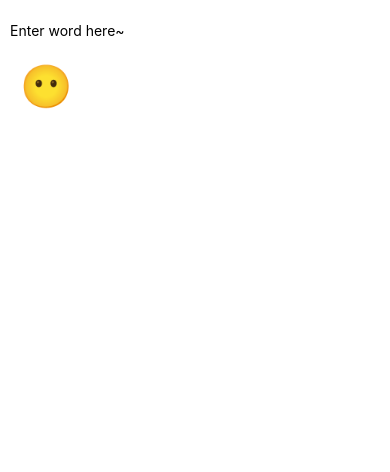
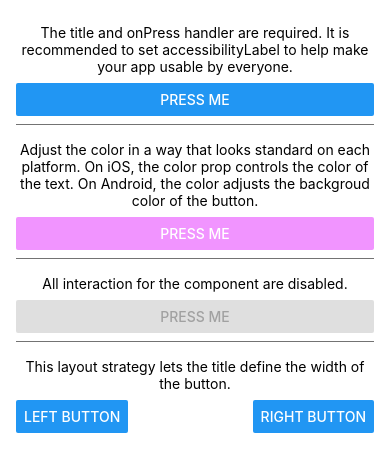
Before and after one commit to fuslonflare/react_lab, a React Native app in the folder react-native-lab/AwesomeProject/: screen / in a window 390 px wide. Shown: the top 472 px of the page. Built offline with nearby package versions, Linux system fonts and the light colour scheme.

Commit message:
Finish topic Button.

```diff
--- a/react-native-lab/AwesomeProject/App.js
+++ b/react-native-lab/AwesomeProject/App.js
@@ -1,25 +1,102 @@
 import React, { Component } from 'react';
-import { View, Text, TextInput } from 'react-native';
+import {
+    StyleSheet,
+    Button,
+    View,
+    SafeAreaView,
+    Text,
+    Alert
+} from 'react-native';
 
-export default class PizzaTranslator extends Component {
-    constructor(props) {
-        super(props);
-        this.state = {text: ''};
+const styles = StyleSheet.create({
+    container: {
+        flex: 1,
+        marginTop: 16,
+        marginHorizontal: 16
+    },
+    title: {
+        textAlign: 'center',
+        marginVertical: 8
+    },
+    fixToText: {
+        flexDirection: 'row',
+        justifyContent: 'space-between'
+    },
+    separator: {
+        marginVertical: 8,
+        borderBottomColor: '#737373',
+        borderBottomWidth: StyleSheet.hairlineWidth
     }
+});
 
+function Separator() {
+    return <View style={styles.separator} />;
+}
+
+export default class App extends Component {
     render() {
-        return (
-            <View style={{padding: 10}}>
-                <TextInput
-                    style={{height: 40}}
-                    placeholder="Enter word here~"
-                    onChangeText={(text) => this.setState({text})}
-                    value={this.state.text}
-                />
-                <Text style={{padding: 10, fontSize: 42}}>
-                    {this.state.text.split(' ').map((word) => word + '😶').join('')}
-                </Text>
-            </View>
+        return(
+            <SafeAreaView style={styles.container}>
+                <View>
+                    <Text style={styles.title}>
+                        The title and onPress handler are required. It is recommended to set
+                        accessibilityLabel to help make your app usable by everyone.
+                    </Text>
+                    <Button
+                        title="Press me"
+                        onPress={() => Alert.alert(
+                            'Alert Title',
+                            'Alert message',
+                            [
+                                {text: 'Ask me later', onPress: () => console.log('Ask me later pressed')},
+                                {text: 'Cancel', onPress: () => console.log('Cancel pressed'), style: 'cancel'},
+                                {text: 'OK', onPress: () => console.log('OK pressed')}
+                            ],
+                            {cancelable: false}
+                        )}
+                    />
+                </View>
+                <Separator />
+                <View>
+                    <Text style={styles.title}>
+                        Adjust the color in a way that looks standard on each platform. On
+                        iOS, the color prop controls the color of the text. On Android, the
+                        color adjusts the backgroud color of the button.
+                    </Text>
+                    <Button
+                        title="Press me"
+                        color="#f194ff"
+                        onPress={() => Alert.alert('', 'Button with adjusted color pressed.')}
+                    />
+                </View>
+                <Separator />
+                <View>
+                    <Text style={styles.title}>
+                        All interaction for the component are disabled.
+                    </Text>
+                    <Button
+                        title="Press me"
+                        disabled
+                        onPress={() => Alert.alert('Cannot press this one.')}
+                    />
+                </View>
+                <Separator />
+                <View>
+                    <Text style={styles.title}>
+                        This layout strategy lets the title define the width of the button.
+                    </Text>
+                    <View style={styles.fixToText}>
+                        <Button
+                            title="Left button"
+                            onPress={() => Alert.alert('Left button pressed.')}
+                        />
+                        <Button
+                            title="Right button"
+                            onPress={() => Alert.alert('Right button pressed.')}
+                        />
+                    </View>
+                </View>
+            </SafeAreaView>
         );
     }
 }
```
